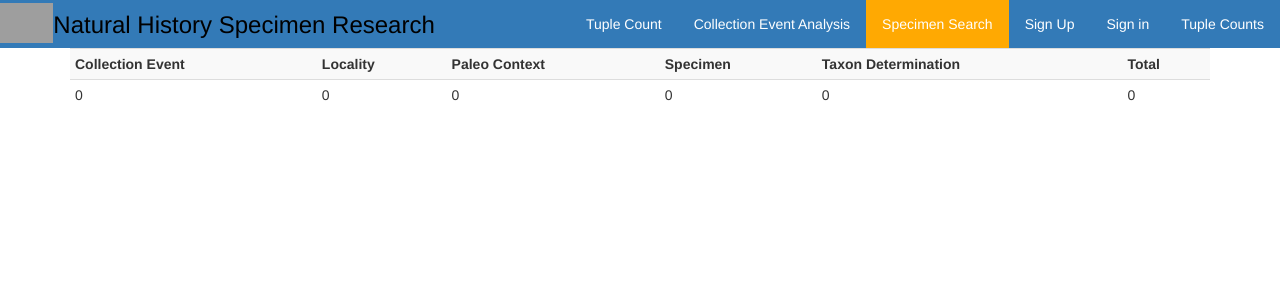
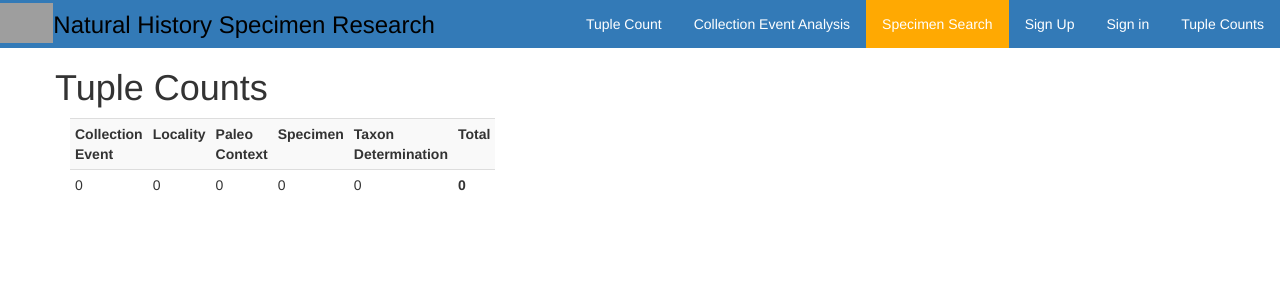
Before and after one commit to prcbass/UFNaturalHistorySpecimenExchange, a CodeIgniter app: page /database/index.php/tupcounts/counts in a window 1280 px wide. Shown: the top 300 px of the page. Run offline with CodeIgniter, Linux system fonts and the light colour scheme; data that the repository does not hold is empty; some libraries are stand-ins or nearby versions; grey boxes are pictures that could not be loaded.

Commit message:
Final visual formatting of Tuple Count view

```diff
--- a/application/views/countsview.php
+++ b/application/views/countsview.php
@@ -1,4 +1,7 @@
 <div class="container">
+  <div class="row"><h1>Tuple Counts</h1></div>
+  <div class="row">
+    <div class="col-md-2">
       <table class="table table-hover table-striped table-condensed">
         <tr>
           <th>Collection Event</th>
@@ -14,7 +17,9 @@
           <td><?php echo $paleo ?></td>
           <td><?php echo $specimen ?></td>
           <td><?php echo $taxonD ?></td>
-      <td><?php echo $totalCount ?></td>
+          <td><?php echo '<strong>' . $totalCount . '</strong>' ?></td>
         </tr>
       </table>
     </div>
+  </div>
+</div>
```
Lines whose indentation alone changed are shown as unchanged.
